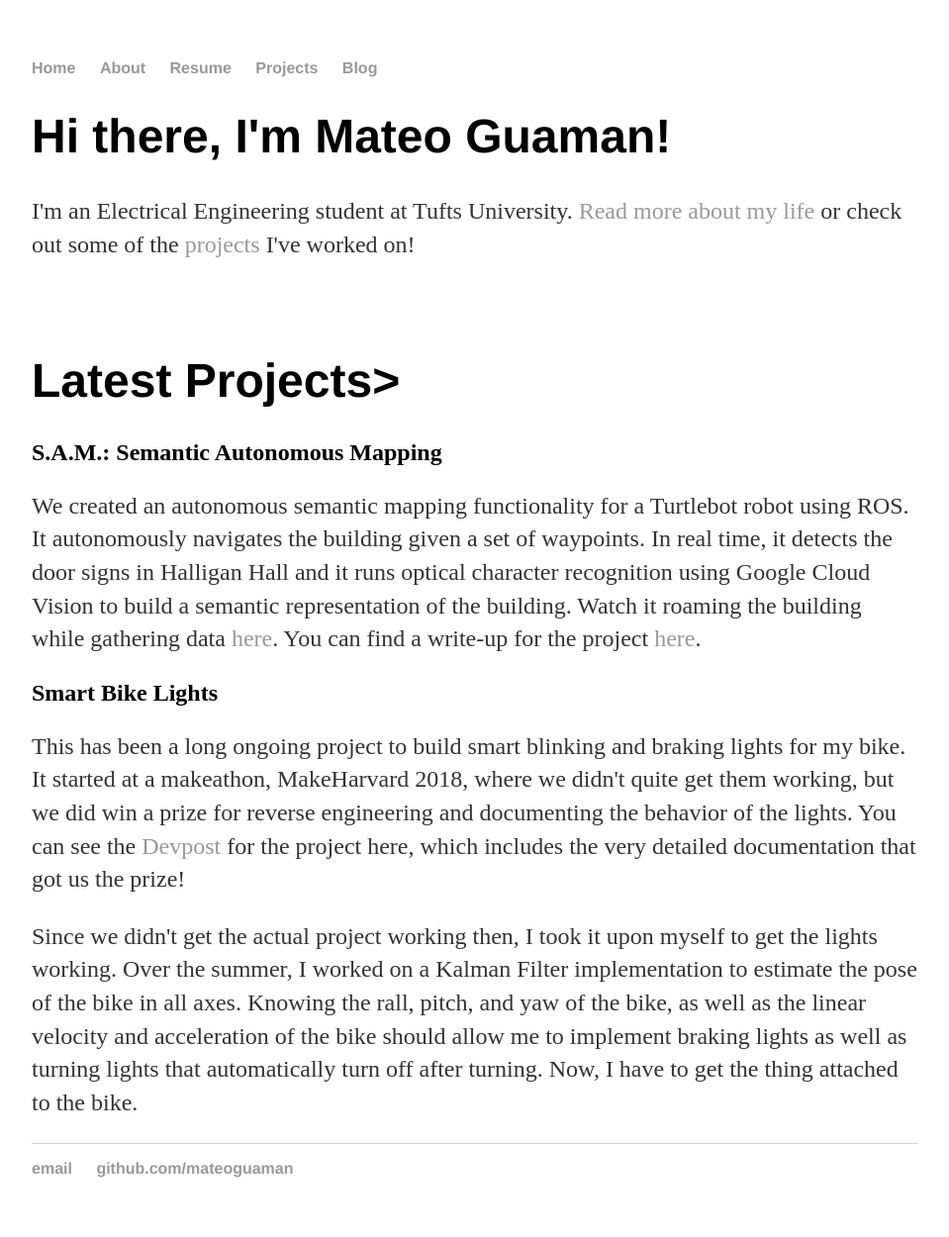
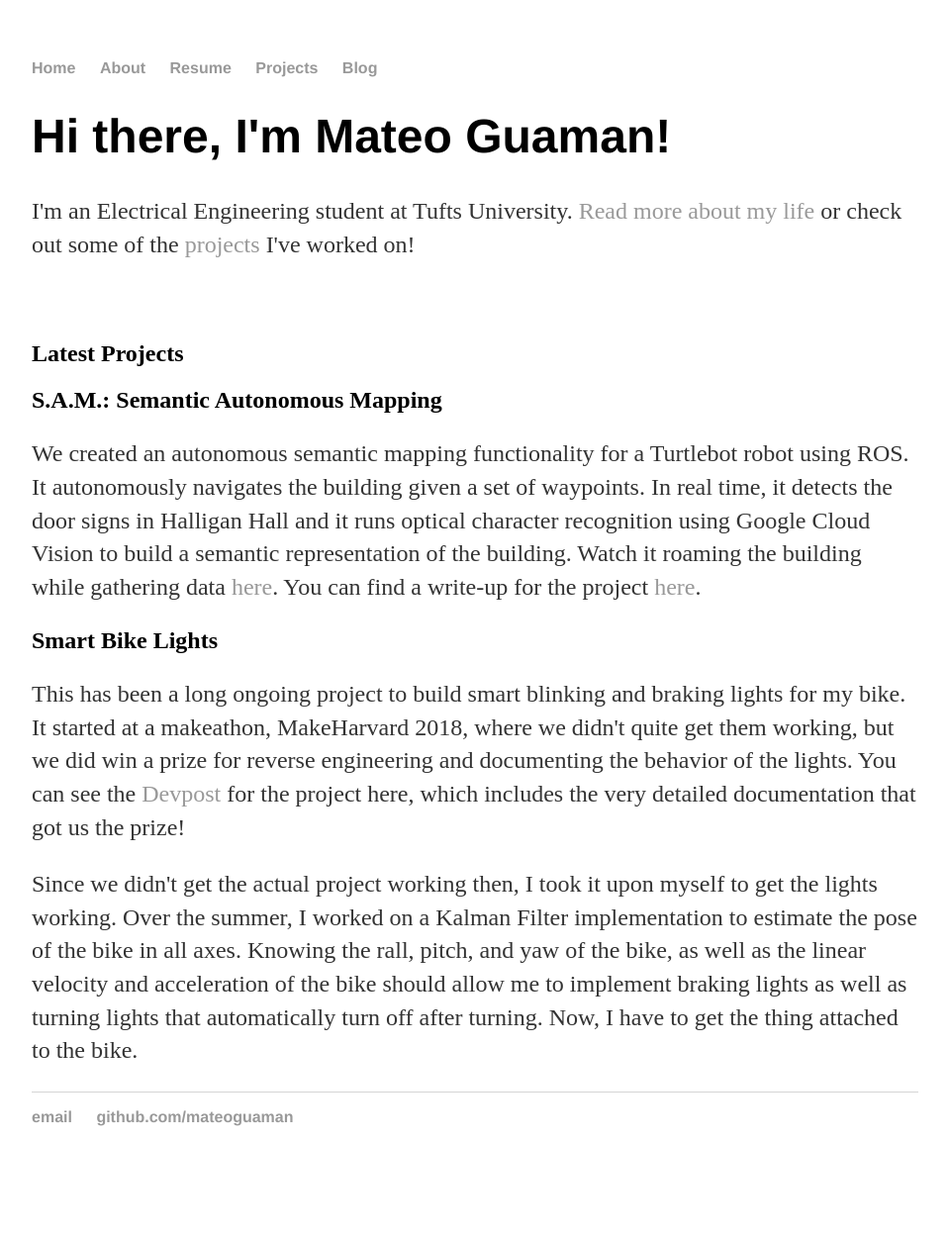
Before and after one commit to mateoguaman/mateoguaman.github.io, a Jekyll site: the page built from index.html, in a window 1280 px wide. Shown: the whole page at 99% size, without its empty margins (160-1119 px from the left). Built offline with Jekyll 4.4.1, drawn with Linux system fonts in a browser that asks for light colours; after the commit the page ends 1198 px from its top, so only the background shows below that.

```diff
--- a/index.html
+++ b/index.html
@@ -10,7 +10,7 @@ title: Mateo Guaman
 <div class="blurb">
     <br/>
     <br/>
-    <h1>Latest Projects></h1>
+    <h2>Latest Projects</h2>
 </div>
 
 <div class="blurb">
```
